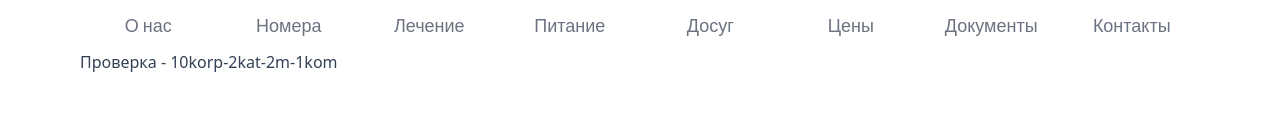
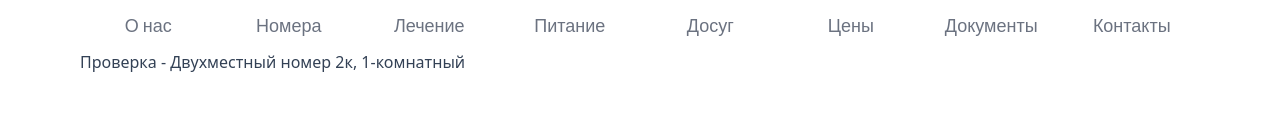
Before and after one commit to harconnen-2019/rodnik-app, a Next.js app: page /nomera/10korp-2kat-2m-1kom in a window 1280 px wide. Shown: the part 738-878 px from the top of the page. Built offline with nearby package versions, Linux system fonts and the light colour scheme.

Commit message:
добавление страницы ошибок, динамически добавлена страница номера, сделан компонент титл

```diff
--- a/components/nomer/index.tsx
+++ b/components/nomer/index.tsx
@@ -6,13 +6,12 @@ import { INomer } from '../../models/i-nomer';
 
 type Props = {
     nomer: INomer;
-    href: INomer;
 };
 
 const Nomer: FC<Props> = ({ nomer }) => {
     return (
         <>
-            <Link href={nomer.href}>
+            <Link href={`/nomera/${nomer.href}`}>
                 <a>
                     <div className="relative shadow-xl  rounded-2xl hover:shadow-2xl transition duration-300 ease-in-out ">
                         <Image
--- /dev/null
+++ b/components/ui/title/index.tsx
@@ -0,0 +1,18 @@
+import { FC } from 'react';
+
+type Props = {
+    children: string;
+};
+
+const Title: FC = ({ children }) => {
+    if (!children) return null;
+    return (
+        <>
+            <h1 className="mb-10 mt-10 text-center font-semibold">
+                {children}
+            </h1>
+        </>
+    );
+};
+
+export default Title;
--- /dev/null
+++ b/pages/404.js
@@ -0,0 +1,3 @@
+export default function Custom404() {
+    return <div className="bg-white dark:bg-d-page">ошибка 404</div>;
+}
--- a/pages/about.tsx
+++ b/pages/about.tsx
@@ -1,6 +1,7 @@
 import type { NextPage } from 'next';
 import Head from 'next/head';
 import { NAME_COMPANY, PRIMARY_PHONE } from '../config';
+import Title from '../components/ui/title';
 
 const About: NextPage = () => {
     return (
@@ -14,7 +15,7 @@ const About: NextPage = () => {
                     content={`Предлагаем Вам качественный курортный отдых в ${NAME_COMPANY} по приемлемым ценам. Наш телефон: ${PRIMARY_PHONE}`}
                 />
             </Head>
-            <h1>Кратко о санатории</h1>
+            <Title>Кратко о санатории</Title>
         </>
     );
 };
--- a/pages/index.tsx
+++ b/pages/index.tsx
@@ -30,7 +30,7 @@ const Home: NextPage = () => {
             </p>
             <p>Круглогодично возможно лечение и отдых родителей с детьми.</p>
             <p>Питание и лечение включено</p>
-            <Nomer href={dataNomera[0]} nomer={dataNomera[0]} />
+            <Nomer href={dataNomera[3]} nomer={dataNomera[0]} />
             {/*<h1 className="text-3xl font-bold underline text-primary">*/}
             {/*    Welcome hello 222 ! to <a href="https://nextjs.org">Next.js!</a>*/}
             {/*</h1>*/}
--- a/pages/nomera.tsx
+++ b/pages/nomera.tsx
@@ -3,6 +3,7 @@ import Head from 'next/head';
 import { PRIMARY_PHONE } from '../config';
 import { dataNomera } from '../data/data-nomera';
 import Nomer from '../components/nomer';
+import Title from '../components/ui/title';
 
 const Nomera: NextPage = () => {
     return (
@@ -17,10 +18,7 @@ const Nomera: NextPage = () => {
                     content={`Номерной фонд, курортный отдых в лечебно-профилактическом санаторий «РОДНИК» по низким ценам в Пятигорске. Наш телефон: ${PRIMARY_PHONE}`}
                 />
             </Head>
-            <h1 className="mb-10 mt-10 text-center font-semibold">
-                Номерной фонд санатория
-            </h1>
-
+            <Title>Номерной фонд санатория</Title>
             <div className="lg:grid-cols-3 md:grid-cols-2 sm:grid-cols-1 grid gap-x-5 gap-y-8">
                 {dataNomera.map((nomer) => (
                     <Nomer key={nomer.id} nomer={nomer} />
--- /dev/null
+++ b/pages/nomera/[href].tsx
@@ -0,0 +1,14 @@
+import React, { FC } from 'react';
+import { useRouter } from 'next/router';
+import { dataNomera } from '../../data/data-nomera';
+
+const Href: FC = () => {
+    const router = useRouter();
+    const { href } = router.query;
+
+    const nomer = dataNomera.filter((item) => item.href === href);
+
+    return <div>Проверка - {nomer.map((item) => item.name)}</div>;
+};
+
+export default Href;
--- a/pages/nomera/[slug].tsx
+++ /dev/null
@@ -1,10 +0,0 @@
-import React, { FC } from 'react';
-import { useRouter } from 'next/router';
-
-const Slug: FC = () => {
-    const router = useRouter();
-    const { slug } = router.query;
-    return <div>Проверка - {slug}</div>;
-};
-
-export default Slug;
```
